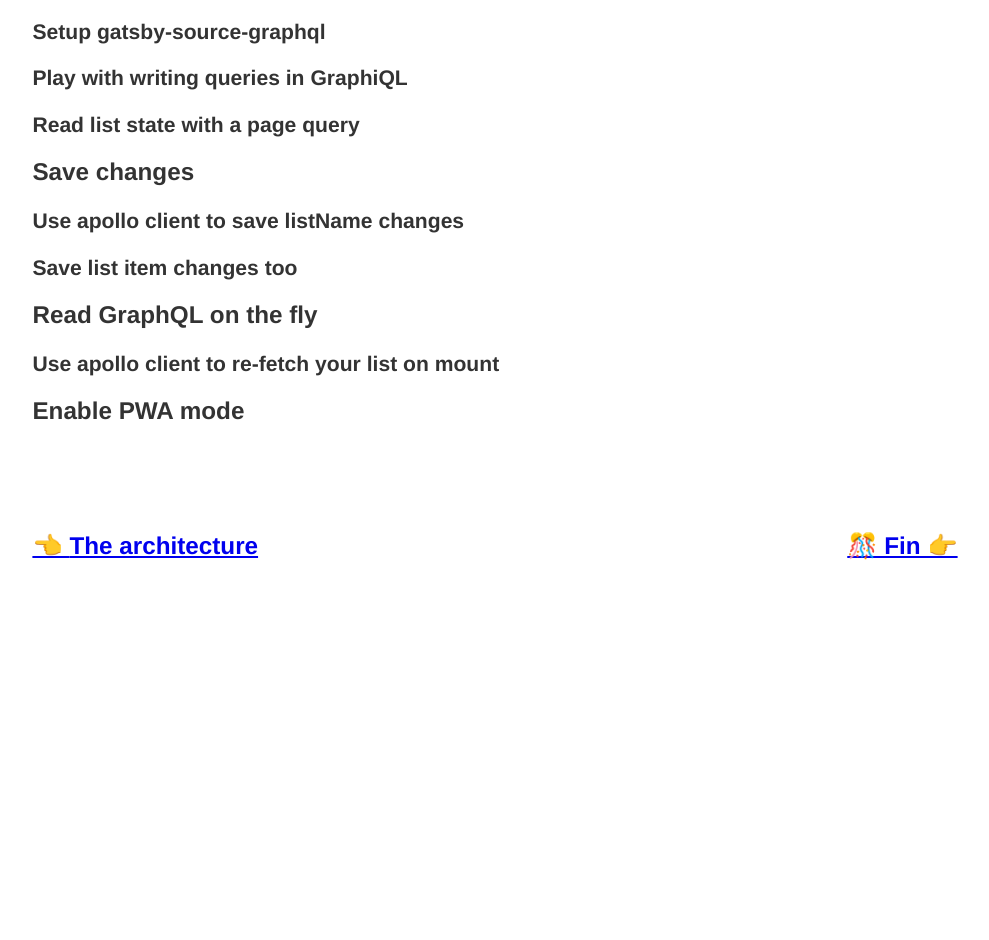
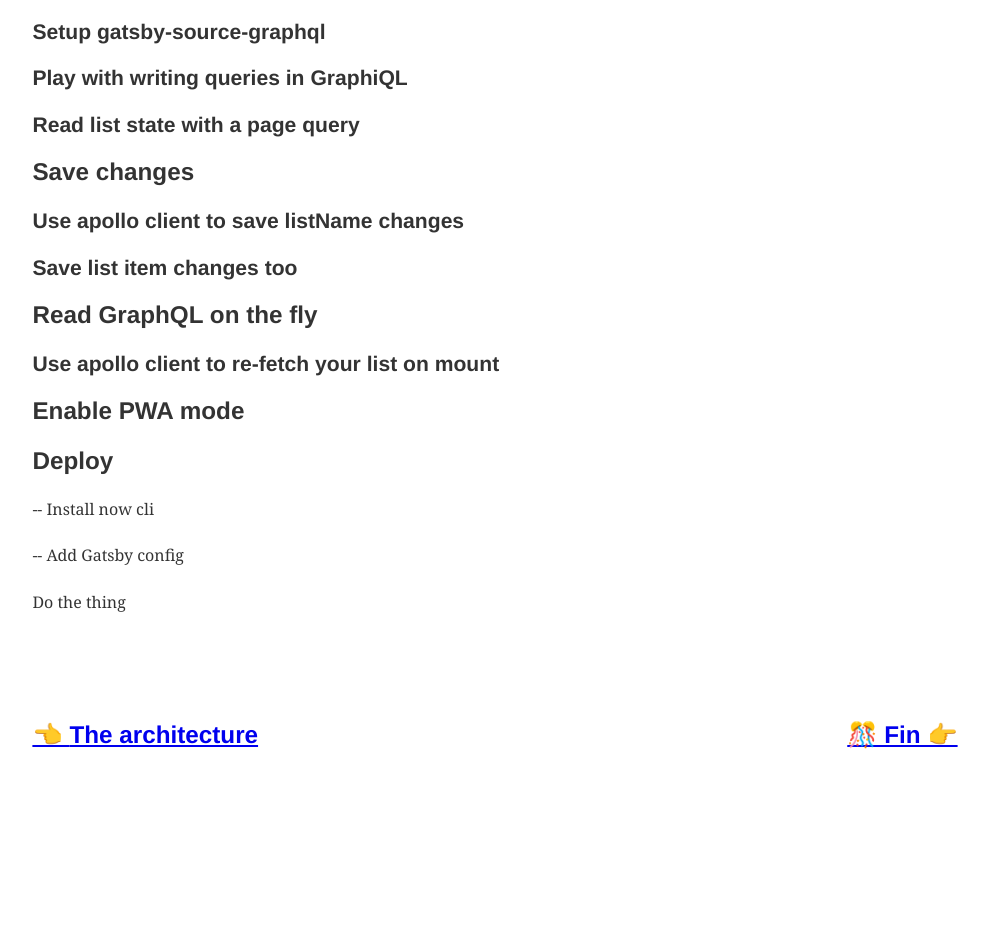
Before and after one commit to Swizec/modernapp-workshop, a Gatsby site: page /8-big-project in a window 1280 px wide. Shown: the part 2456-3396 px from the top of the page, without its empty margins (145-1134 px from the left). Before the commit the page ends 3227 px from the top, so only its background shows below. Built offline with nearby package versions, Linux system fonts and the light colour scheme; Gatsby itself is replaced by a stand-in of ours; some packages are replaced by stand-ins of ours.

Commit message:
final step

```diff
--- a/src/pages/8-big-project.md
+++ b/src/pages/8-big-project.md
@@ -127,3 +127,11 @@
 ### Use apollo client to re-fetch your list on mount
 
 ## Enable PWA mode
+
+## Deploy
+
+-- Install now cli
+
+-- Add Gatsby config
+
+Do the thing
```
